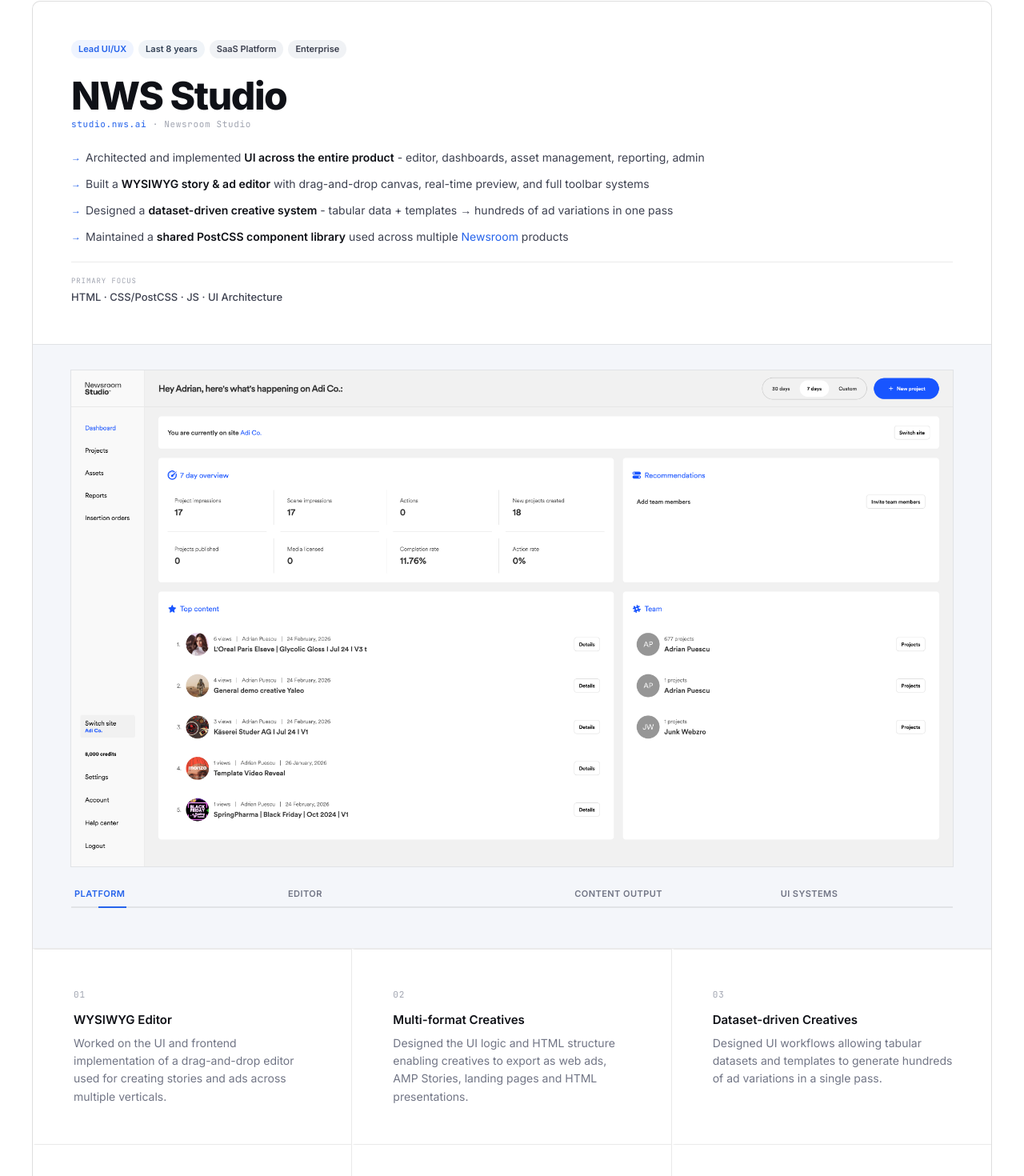
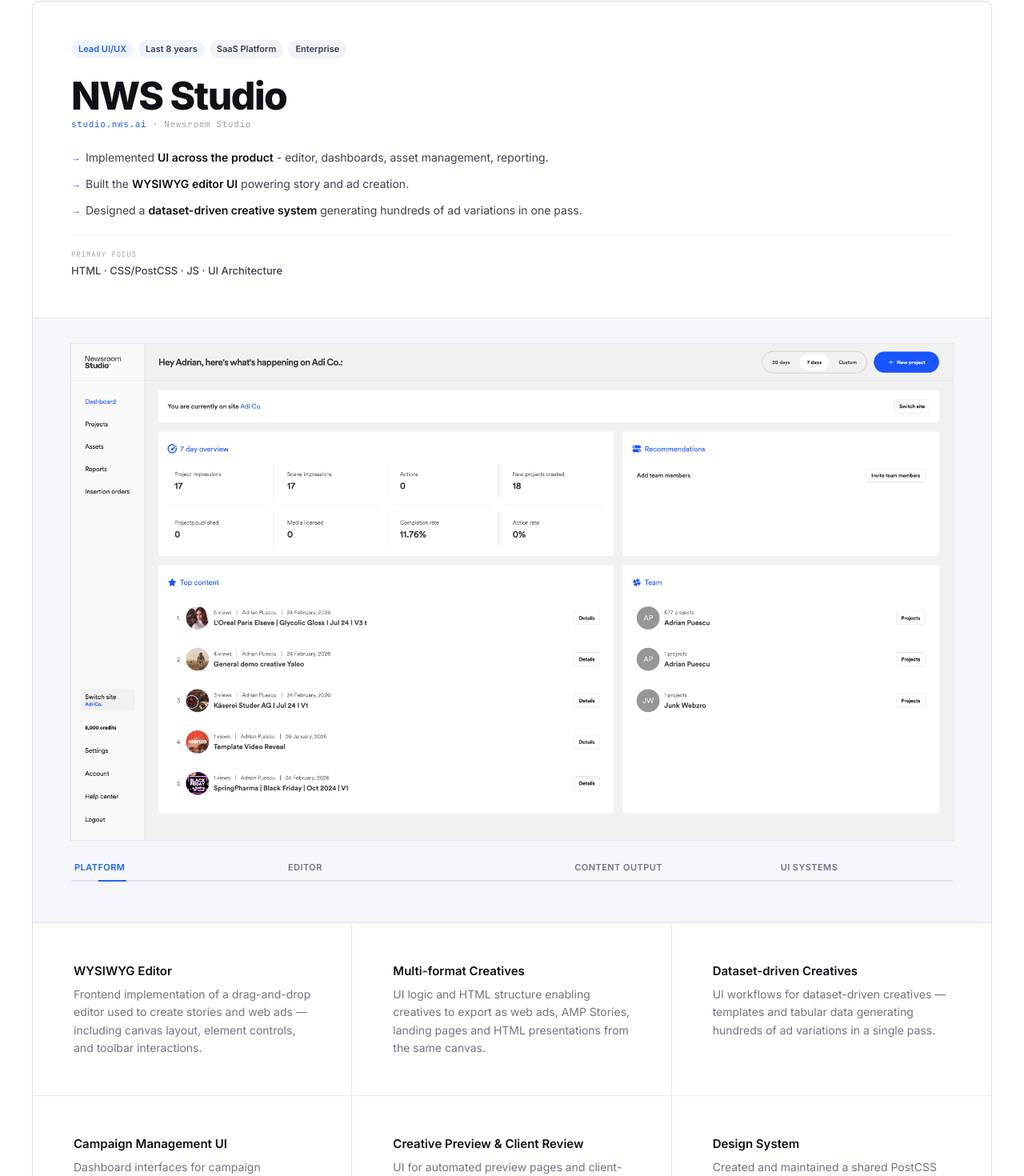
Before and after one commit to adrianpuescu/portfolio, a Next.js app: page / in a window 1280 px wide. Shown: the part 2016-3486 px from the top of the page at 80% size. Built offline with nearby package versions, Linux system fonts and the light colour scheme.

Commit message:
Optimize and improve texts on the 'Featured work' section.

```diff
--- a/components/portfolio/WorkSection.tsx
+++ b/components/portfolio/WorkSection.tsx
@@ -9,13 +9,31 @@ const BRANDS = [
 ]
 
 const CAPS = [
-  { n: "01", t: "WYSIWYG Editor", d: "Worked on the UI and frontend implementation of a drag-and-drop editor used for creating stories and ads across multiple verticals." },
-  { n: "02", t: "Multi-format Creatives", d: "Designed the UI logic and HTML structure enabling creatives to export as web ads, AMP Stories, landing pages and HTML presentations." },
-  { n: "03", t: "Dataset-driven Creatives", d: "Designed UI workflows allowing tabular datasets and templates to generate hundreds of ad variations in a single pass." },
-  { n: "04", t: "Campaign Dashboards", d: "Designed and implemented dashboard interfaces for campaign management, asset libraries, team administration and reporting." },
-  { n: "05", t: "Client Showcase Tools", d: "Built UI for automated preview pages and client-facing tools used to present and review creatives with advertisers." },
-  { n: "06", t: "Design System", d: "Created and maintained a shared PostCSS component library reused across multiple products to ensure visual consistency at scale." },
-]
+  {
+    t: "WYSIWYG Editor",
+    d: "Frontend implementation of a drag-and-drop editor used to create stories and web ads — including canvas layout, element controls, and toolbar interactions.",
+  },
+  {
+    t: "Multi-format Creatives",
+    d: "UI logic and HTML structure enabling creatives to export as web ads, AMP Stories, landing pages and HTML presentations from the same canvas.",
+  },
+  {
+    t: "Dataset-driven Creatives",
+    d: "UI workflows for dataset-driven creatives — templates and tabular data generating hundreds of ad variations in a single pass.",
+  },
+  {
+    t: "Campaign Management UI",
+    d: "Dashboard interfaces for campaign management, asset libraries, team administration and reporting.",
+  },
+  {
+    t: "Creative Preview & Client Review",
+    d: "UI for automated preview pages and client-facing tools used to present and review creatives with brand advertisers.",
+  },
+  {
+    t: "Design System",
+    d: "Created and maintained a shared PostCSS component library reused across multiple Newsroom products to ensure visual consistency at scale.",
+  },
+];
 
 const SLIDESHOW_IMAGES: string[] = [
   /* Platform */
@@ -107,7 +125,7 @@ export function PortfolioWorkSection() {
           Global scale.
         </h2>
         <p className="p-work-intro">
-          For the last eight years I&apos;ve been focused on{" "}
+          For the last eight years I've worked on{" "}
           <a
             href="https://studio.nws.ai"
             target="_blank"
@@ -125,8 +143,9 @@ export function PortfolioWorkSection() {
           >
             Newsroom AI
           </a>
-          , leading UI/UX, feature planning, and front-end implementation while
-          keeping the product production-ready for global publishers and brands.
+          , contributing to UI/UX, feature design and front-end implementation
+          while keeping the product production-ready for global publishers and
+          brands.
         </p>
       </div>
 
@@ -155,32 +174,16 @@ export function PortfolioWorkSection() {
 
               <ul className="p-project-bullets">
                 <li>
-                  Architected and implemented{" "}
-                  <strong>UI across the entire product</strong> - editor,
-                  dashboards, asset management, reporting, admin
+                  Implemented <strong>UI across the product</strong> - editor,
+                  dashboards, asset management, reporting.
                 </li>
                 <li>
-                  Built a <strong>WYSIWYG story & ad editor</strong> with
-                  drag-and-drop canvas, real-time preview, and full toolbar
-                  systems
+                  Built the <strong>WYSIWYG editor UI</strong> powering story
+                  and ad creation.
                 </li>
                 <li>
-                  Designed a <strong>dataset-driven creative system</strong> -
-                  tabular data + templates → hundreds of ad variations in one
-                  pass
-                </li>
-                <li>
-                  Maintained a <strong>shared PostCSS component library</strong>{" "}
-                  used across multiple{" "}
-                  <a
-                    href="https://nws.ai"
-                    target="_blank"
-                    rel="noopener noreferrer"
-                    className="p-text-link"
-                  >
-                    Newsroom
-                  </a>{" "}
-                  products
+                  Designed a <strong>dataset-driven creative system</strong>{" "}
+                  generating hundreds of ad variations in one pass.
                 </li>
               </ul>
             </div>
@@ -281,9 +284,6 @@ export function PortfolioWorkSection() {
               key={cap.n}
               className={`p-cap p-reveal ${i === 0 ? "p-rd1" : i === 1 ? "p-rd2" : "p-rd3"}`}
             >
-              <span className="p-cap-n" aria-hidden>
-                {cap.n}
-              </span>
               <div className="p-cap-t">{cap.t}</div>
               <div className="p-cap-d">{cap.d}</div>
             </div>
```
